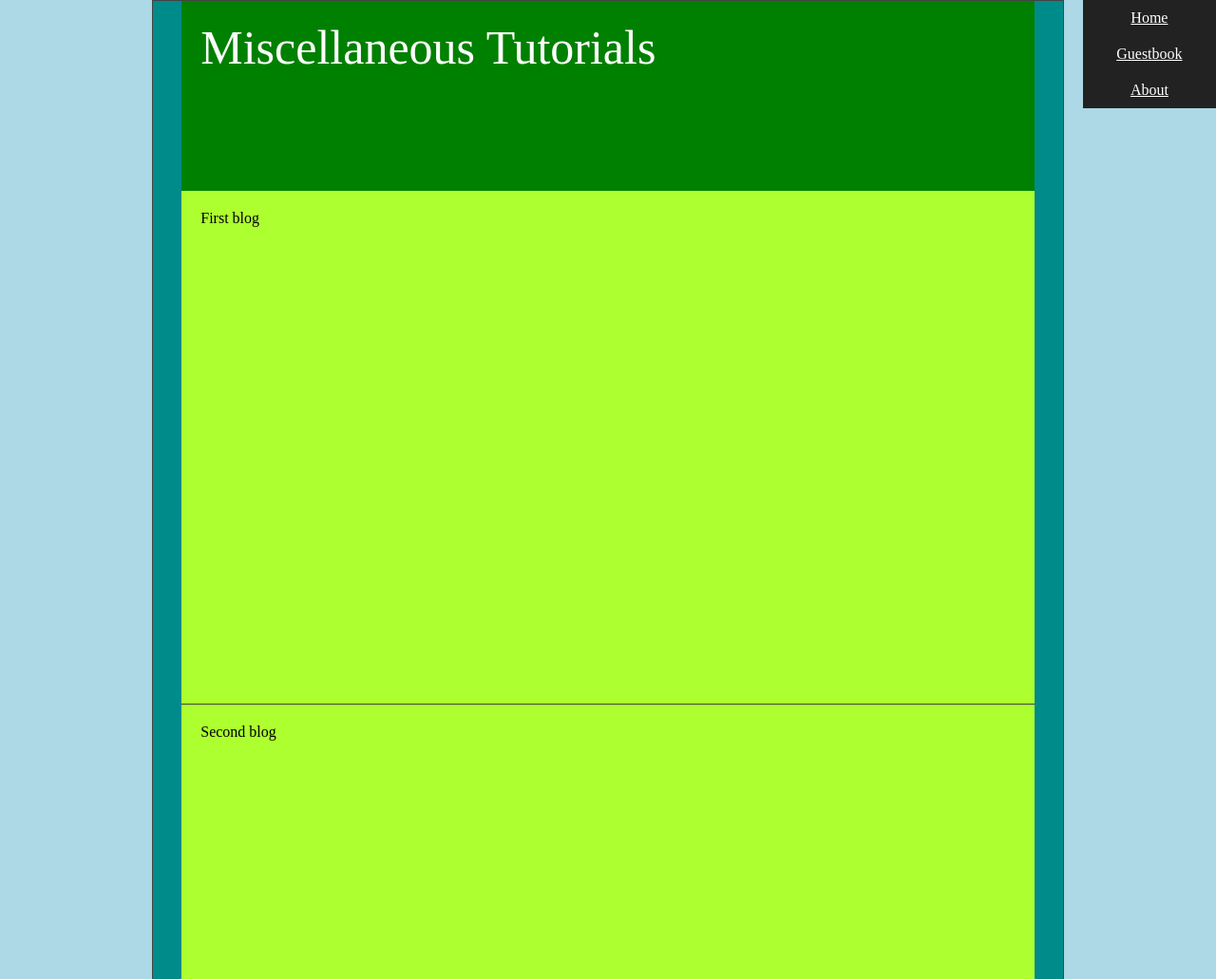
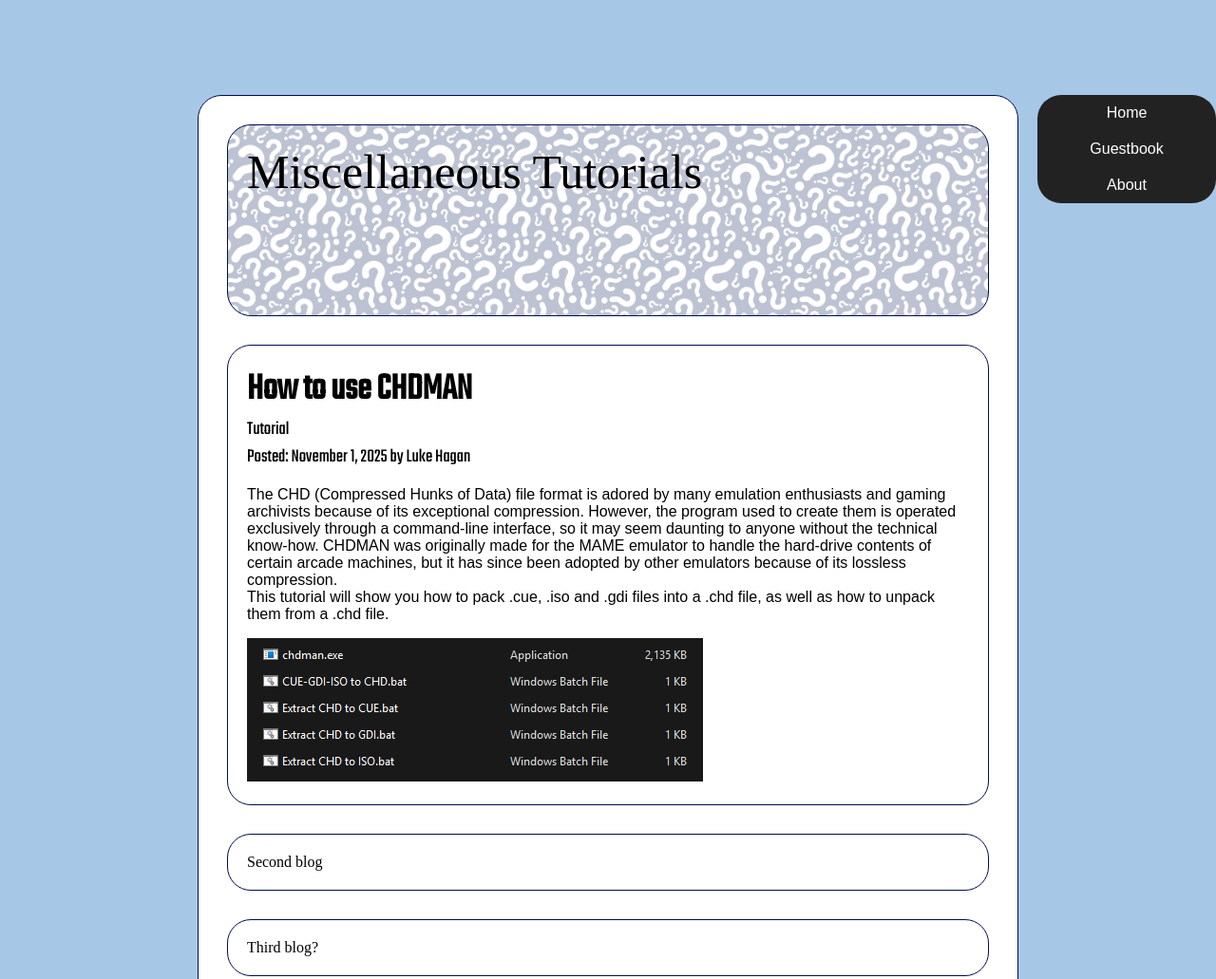
Before and after one commit to lukehag/lukehag.github.io, a plain HTML site: page index.html in a window 1280 px wide. Shown: the top 1031 px of the page at 95% size. Drawn offline with Linux system fonts and the light colour scheme.

Commit message:
Started writing for the first blog post

```diff
--- a/index.html
+++ b/index.html
@@ -3,26 +3,41 @@
 <head>
     <title>Miscellaneous Tutorials</title>
     <link rel="stylesheet" href="styles.css">
+    <link rel="stylesheet" href="https://fonts.googleapis.com/css?family=Teko">
 </head>
 <body>
     <div class="global-wrapper">
-        <div style="width:200px;"></div>
+        <div style="width:300px;"></div>
         <div class="main-wrapper">
             <div class="header">
-                <a href="/" class="title">Miscellaneous Tutorials</a>
+                <a href="/" class="site-name">Miscellaneous Tutorials</a>
             </div>
             <div class="blog-content">
-                <div class="blog-post">First blog</div>
-                <div class="blog-post">Second blog</div>
-                <div class="blog-post">Third blog?</div>
-                <div class="blog-post">Fourth blog!</div>
+                <a href="how-to-use-chdman.html" class="blog-post">
+                    <h1 class="title">How to use CHDMAN</h1>
+                    <span class="subtitle">
+                        Tutorial
+                        <br>
+                        Posted: November 1, 2025 by Luke Hagan
+                    </span>
+                    <p class="body-text">
+                        The CHD (Compressed Hunks of Data) file format is adored by many emulation enthusiasts and gaming archivists because of its exceptional compression. However, the program used to create them is operated exclusively through a command-line interface, so it may seem daunting
+                        to anyone without the technical know-how. CHDMAN was originally made for the MAME emulator to handle the hard-drive contents of certain arcade machines, but it has since been adopted by other emulators because of its lossless compression.
+                        <br>
+                        This tutorial will show you how to pack .cue, .iso and .gdi files into a .chd file, as well as how to unpack them from a .chd file.
+                    </p>
+                    <img src="chdman.png" alt="Screenshot of a folder containing chdman.exe">
+                </a>
+                <a href="/" class="blog-post">Second blog</a>
+                <a href="/" class="blog-post">Third blog?</a>
+                <a href="/" class="blog-post">Fourth blog!</a>
             </div>
         </div>
         <aside class="sidebar">
             <div class="navigation">
-                <a href="/" class="navigation-button">Home</a>
+                <a href="index.html" class="navigation-button" style="border-radius: 25px 25px 0 0;">Home</a>
                 <a href="/" class="navigation-button">Guestbook</a>
-                <a href="/" class="navigation-button">About</a>
+                <a href="/" class="navigation-button" style="border-radius: 0 0 25px 25px;">About</a>
             </div>
         </aside>
     </div>
--- a/styles.css
+++ b/styles.css
@@ -2,10 +2,7 @@
 {
     margin: 0;
     padding: 0;
-    background-color: lightblue;
-    background-attachment: scroll;
-    background-position: center center;
-    background-repeat: repeat;
+    background-color: #A7C7E7;
 }
 
 .global-wrapper
@@ -18,25 +15,35 @@
 .main-wrapper
 {
     max-width: 1010px;
+    margin-top: 100px;
+    margin-bottom: 100px;
     width: 100%;
-    padding-left: 30px;
-    padding-right: 30px;
-    border: #444444 1px solid;
-    background-color: darkcyan
+    padding: 30px;
+    border: #000d4e 1px solid;
+    border-radius: 25px;
+    background-color: #FFFFFF
 }
 
 .header
 {
     display: block;
     height: 200px;
-    background-color: green;
+    background-image: url(questionmarks.jpg);
+    background-size: 200px;
+    background-attachment: scroll;
+    background-position: center center;
+    background-repeat: repeat;
+    background-color: rgba(255,255,255,0.7);
+    background-blend-mode: lighten;
+    border-radius: 25px;
+    border: #000d4e 1px solid;
 }
 
-.title
+.site-name
 {
     display: inline-block;
     margin: 20px;
-    color: #FFFFFF;
+    color: #000000;
     font-size: 50px;
     text-decoration: none;
 }
@@ -44,7 +51,7 @@
 .sidebar
 {
     position: sticky;
-    width: 200px;
+    width: 300px;
     top: 0;
     height: calc(100vh);
     overflow-y: auto;
@@ -53,23 +60,27 @@
 .navigation
 {
     display: flex;
+    box-sizing: border-box;
     justify-content: center;
     align-items: center;
     flex-direction: column;
+    margin-top: 100px;
+    border-radius: 25px;
     background-color: #222222;
 }
 
 .navigation-button
 {
+    box-sizing: inherit;
     width: 100%;
     text-align: center;
-    border: none;
     padding: 10px;
     padding-left: 20px;
     padding-right: 20px;
-    background-color: transparent;
     cursor: pointer;
-    color: #FFFFFF
+    color: #FFFFFF;
+    font-family: sans-serif;
+    text-decoration: none;
 }
 
 .navigation-button:hover
@@ -77,24 +88,52 @@
     background-color: gray;
 }
 
-.container
-{
-    display: grid;
-    grid-template-columns: 3fr minmax(300px, 1fr);
-}
-
 .blog-content
 {
+    margin-top: 30px;
+    row-gap: 30px;
     display: flex;
     flex-direction: column;
 }
 
 .blog-post
 {
-    height: 500px;
+    height: fit-content;
     padding: 20px;
-    border-bottom: #444444 1px solid;
-    background-color: greenyellow;
+    border: #000d4e 1px solid;
+    border-radius: 25px;
+    color:#000000;
+    text-decoration: none;
+}
+
+.blog-post:hover
+{
+    box-shadow: 0 0 0 5px #003f9c;
+}
+
+.title
+{
+    font-family: 'Teko', sans-serif;
+    font-size: 40px;
+    line-height: 0;
+}
+
+.subtitle
+{
+    font-family: 'Teko', sans-serif;
+    font-size: 20px;
+}
+
+.body-text
+{
+    font-family: sans-serif;
+    font-size: 16px;
+}
+
+.body-text br
+{
+    display: block;
+    margin: 5px 0;
 }
 
 .footer
@@ -102,7 +141,7 @@
     display: flex;
     justify-content: center;
     align-items: center;
-    height: 50px;
+    height: 100px;
     column-gap: 5px;
     background-color: #222222;
     color: #FFFFFF;
```
Also changed, not shown: how-to-use-chdman.html (added, +36 -0 lines), chdman.png (added), questionmarks.jpg (added).
